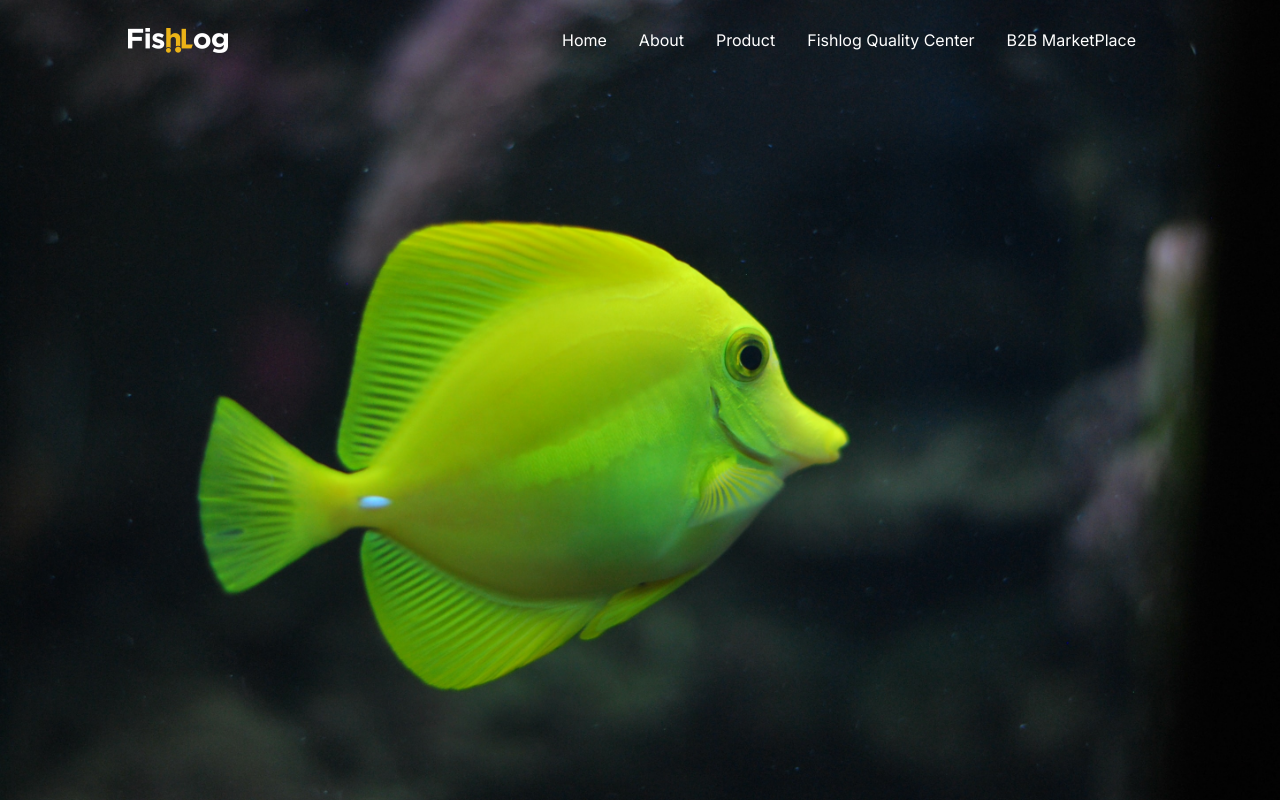
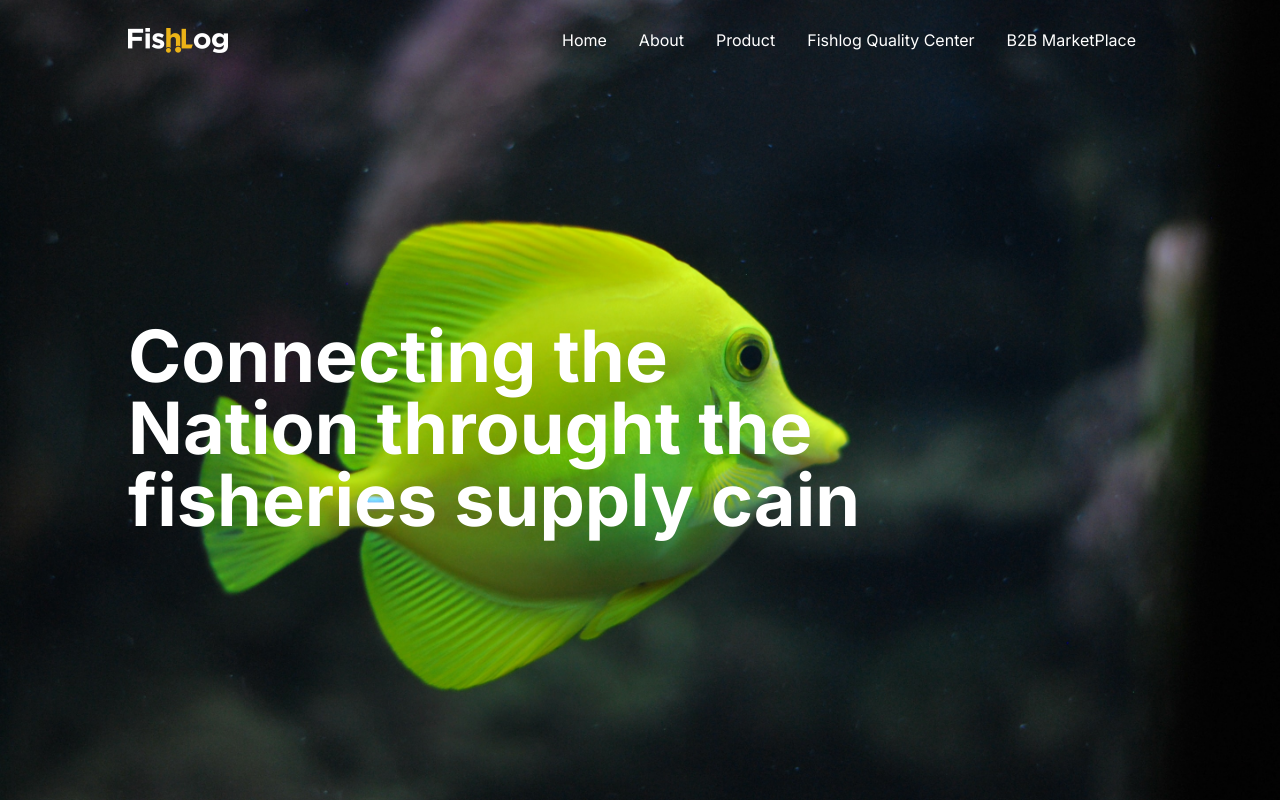
Before and after one commit to ihsandev/my-web-fishlog, a Next.js app: page / in a window 1280 px wide. Shown: the top 800 px of the page. Built offline with nearby package versions, Linux system fonts and the light colour scheme; grey boxes are pictures that could not be loaded.

Commit message:
feat: add title to hero image

```diff
--- a/components/HeroImage/page.tsx
+++ b/components/HeroImage/page.tsx
@@ -2,9 +2,17 @@
 import Slider from "react-slick";
 import Image from "next/image";
 
-export default function HeroImage() {
+interface IHeros {
+  title?: string;
+  src?: any;
+}
+interface IHeroImage {
+  heros?: IHeros[];
+}
+
+export default function HeroImage({ heros }: IHeroImage) {
   return (
-    <section className="min-h-screen overflow-hidden">
+    <section className="md:min-h-screen overflow-hidden">
       <Slider
         dots={true}
         infinite={true}
@@ -13,33 +21,22 @@ export default function HeroImage() {
         slidesToScroll={1}
         className="w-full"
       >
-        <div>
+        {heros?.map((hero, i) => (
+          <div key={i} className="relative">
+            <div className="max-w-screen-lg mx-auto">
+              <h1 className="absolute text-white text-7xl font-bold top-80 max-w-screen-md">
+                {hero.title}
+              </h1>
+            </div>
             <Image
-            className="w-full"
+              className="w-full h-full"
               alt="hero"
-            src={"/images/fish-1.jpg"}
+              src={`/images/${hero.src}`}
               width={800}
               height={800}
             />
           </div>
-        <div>
-          <Image
-            className="w-full"
-            alt="hero"
-            src={"/images/fish-1.jpg"}
-            width={800}
-            height={800}
-          />
-        </div>
-        <div>
-          <Image
-            className="w-full"
-            alt="hero"
-            src={"/images/fish-1.jpg"}
-            width={800}
-            height={800}
-          />
-        </div>
+        ))}
       </Slider>
     </section>
   );
--- a/containers/Home/partials/Hero.tsx
+++ b/containers/Home/partials/Hero.tsx
@@ -1,5 +1,20 @@
 import HeroImage from "@/components/HeroImage/page";
 
+const heros = [
+  {
+    title: "Connecting the Nation throught the fisheries supply cain",
+    src: "fish-1.jpg",
+  },
+  {
+    title: "Connecting the Nation throught the fisheries supply cain",
+    src: "fish-2.jpg",
+  },
+  {
+    title: "Connecting the Nation throught the fisheries supply cain",
+    src: "fish-3.jpg",
+  },
+];
+
 export default function Hero() {
-  return <HeroImage />;
+  return <HeroImage heros={heros} />;
 }
```
Lines whose indentation alone changed are shown as unchanged.
